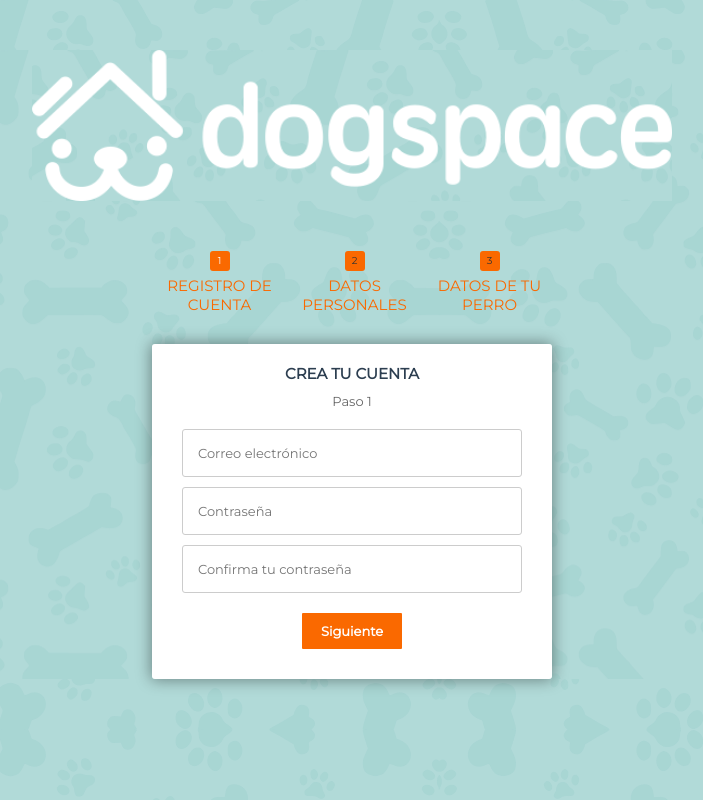
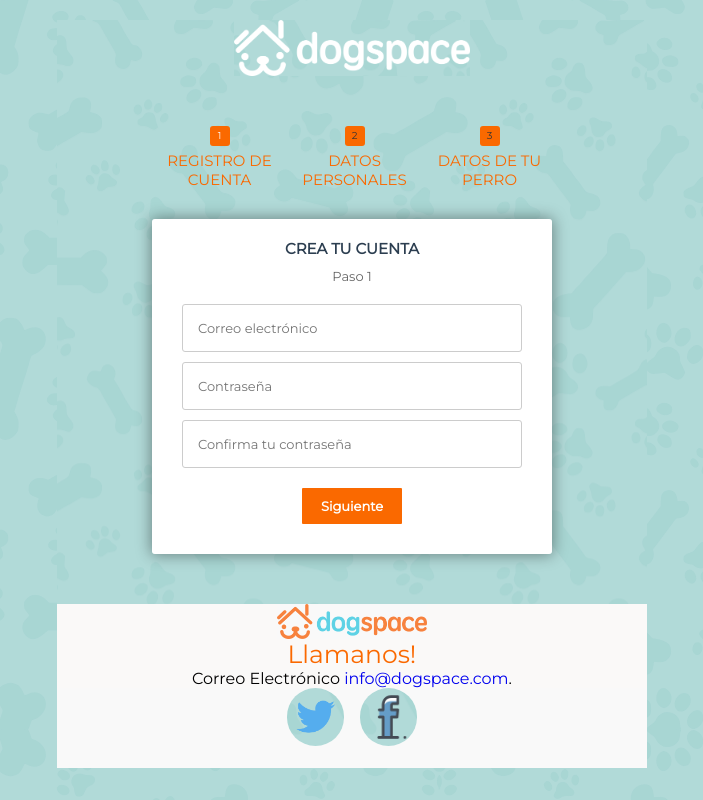
Before and after one commit to diberfra/dogspace, a PHP site: page /registro.html in a window 1280 px wide. Shown: the whole page, without its empty margins (288-991 px from the left). Run offline with PHP 8.4, Linux system fonts and the light colour scheme; some libraries are stand-ins or nearby versions.

Commit message:
Responsivo
Verificando Responsivo Registro

```diff
--- a/alimentos.html
+++ b/alimentos.html
@@ -13,7 +13,7 @@
   <body onload="ventas()">
 
 <div>
-  <nav class="navbar navbar-expand-lg navbar-light bg-light">
+  <nav class="navbar navbar-expand-lg navbar-light bg-light flex-wrap">
     <img id="logohome" src="Logo.png" alt="dogspace">
     <button class="navbar-toggler" type="button" data-toggle="collapse" data-target="#navbarSupportedContent" aria-controls="navbarSupportedContent" aria-expanded="false" aria-label="Toggle navigation">
       <span class="navbar-toggler-icon"></span>
--- a/dogspace.css
+++ b/dogspace.css
@@ -7,25 +7,37 @@ a {
 }
 #index {
 	background-image: url(Back.png);
+
+
 }
 
 img {
-    width: 250px;
+
     display: block;
     margin-left: auto;
     margin-right: auto;
-    width: 50%;
+	width: 40%;
 	flex-wrap: wrap;
-	margin-top: 50px;
+	margin-top: 20px;
 	background-image: url(Back.png);
 }
 
 #registros {
     justify-content: center;
 	flex-wrap: wrap;
-	background-image: url(Back.png)
+	background-image: url(Back.png);
+	display: block;
+    margin-left: auto;
+    margin-right: auto;
+	width: 50%;
 
 }
+
+#register {
+	width: fit-content;
+	margin: 0 auto;
+}
+
 
 #face {
 	margin-left: 0px;
@@ -287,24 +299,33 @@ body {
 #principal {
 	background-image: url(Back.png);
 	align-content: center;
+
+
 }
 
+
+
 #carrusel {
-	height: 500px;
-	width: 600px;
+	height: 100%;
+	width: 100%;
 	margin: 0 auto;
 	align-content: center;
 	background-image: url(Back.png);
 	box-shadow: 5px 5px #ABD7D3;
 	border: 5px;
 	border-color: #FA6900;
-	box-flex: wrap;
+
+
+
 }
 
 .nombreperro {
 
 	color: #FA6900;
-	margin-left: 250px;
+	top: 0;
+  	left: 0;
+  	min-width: 100%;
+  	height: 100%;
 }
 
 .nav-link a {
@@ -439,6 +460,7 @@ section{
     padding:60px 0px;
 	font-family: 'Raleway', sans-serif;
 	background-image: url(Back.png);
+	flex-wrap: wrap;
 
 }
 
--- a/index.html
+++ b/index.html
@@ -61,7 +61,7 @@
 
 
               <h1 class="titulo">NUEVOS INTEGRANTES</h1>
-
+              <div class="container-fluid flex-wrap galeria">
               <div id="principal" class="carousel slide"  data-ride="carousel">
                   <div class="carousel-inner" id="carrusel">
                     <div class="carousel-item active">
@@ -84,6 +84,7 @@
 
 
               </div>
+            </div>
 
 
 
@@ -202,7 +203,7 @@
   <div  style="text-align:center;">
     <a href=tel:555-555-5555 style="color:#FA6900;text-decoration:none; font-size: 25px;">Llamanos!</a>
     <p>Correo Electrónico <a href="mailto:someone@example.com">
-      someone@example.com</a>.</p>
+      info@dogspace.com</a>.</p>
 
       <div id="redess">
         <img src="twiter.png" alt=""class="icon-button twitter"><i class="icon-twitter"></i><span></span>
--- a/login.html
+++ b/login.html
@@ -14,17 +14,17 @@
 
     <title>DogSpace</title>
   </head>
-  <body id="index">
+  <body id="index" >
       <img src="logo1.png" alt="DogSpace">
 
-      <div class="container">
+      <div class="container flex-wrap">
             <div class="row" id="registros" >
                 <div class="col-sm-6 col-md-4 col-md-offset-4">
                     <h1 class="text-center login-title" id="entrar">Ingresa a Dogspace</h1>
                     <div class="account-wall">
                         <img class="profile-img" src="dog_in_circle.png"
                             alt="">
-                        <form class="form-signin">
+                        <form class="form-signin" flex-wrap>
                                 <div id="face" style="border-top: 1px solid #999; padding-top:20px"  class="form-group">
 
                                         <div class="col-md-offset-3 col-md-9">
--- a/registro.html
+++ b/registro.html
@@ -13,11 +13,11 @@
     <title>DogSpace</title>
     </head>
 
-    <body>
+    <body id="register">
 
             <img src="logo1.png" alt="DogSpace">
           <!-- multistep form -->
-<form id="msform">
+      <form id="msform">
         <!-- progressbar -->
         <ul id="progressbar" id="cuadros">
           <li class="active">Registro de Cuenta</li>
@@ -25,7 +25,7 @@
           <li>Datos de tu Perro</li>
         </ul>
         <!-- fieldsets -->
-        <fieldset>
+        <fieldset id="plan1">
           <h2 class="fs-title">Crea tu cuenta</h2>
           <h3 class="fs-subtitle">Paso 1</h3>
           <input type="text" name="email" placeholder="Correo electrónico" />
@@ -37,6 +37,23 @@
         </fieldset>
       </form>
 
+
+
+      <footer id="piedepagina">
+        <img id="logohome2" src="Logo.png" alt="">
+        <div  style="text-align:center;">
+          <a href=tel:555-555-5555 style="color:#FA6900;text-decoration:none; font-size: 25px;">Llamanos!</a>
+          <p>Correo Electrónico <a href="mailto:someone@example.com">
+            info@dogspace.com</a>.</p>
+
+            <div id="redess">
+              <img src="twiter.png" alt=""class="icon-button twitter"><i class="icon-twitter"></i><span></span>
+              <img src="facebook.png" alt="" class="icon-button facebook"><i class="icon-facebook"></i><span></span>
+            </div>
+          </div>
+
+      </footer>
+
                 <script src="https://code.jquery.com/jquery-3.3.1.slim.min.js" integrity="sha384-q8i/X+965DzO0rT7abK41JStQIAqVgRVzpbzo5smXKp4YfRvH+8abtTE1Pi6jizo" crossorigin="anonymous"></script>
                 <script src="https://cdnjs.cloudflare.com/ajax/libs/popper.js/1.14.3/umd/popper.min.js" integrity="sha384-ZMP7rVo3mIykV+2+9J3UJ46jBk0WLaUAdn689aCwoqbBJiSnjAK/l8WvCWPIPm49" crossorigin="anonymous"></script>
                 <script src="https://stackpath.bootstrapcdn.com/bootstrap/4.1.1/js/bootstrap.min.js" integrity="sha384-smHYKdLADwkXOn1EmN1qk/HfnUcbVRZyYmZ4qpPea6sjB/pTJ0euyQp0Mk8ck+5T" crossorigin="anonymous"></script>
```
Also changed, not shown: datosperro.html (+16 -1 lines), datospersonales.html (+16 -2 lines).
